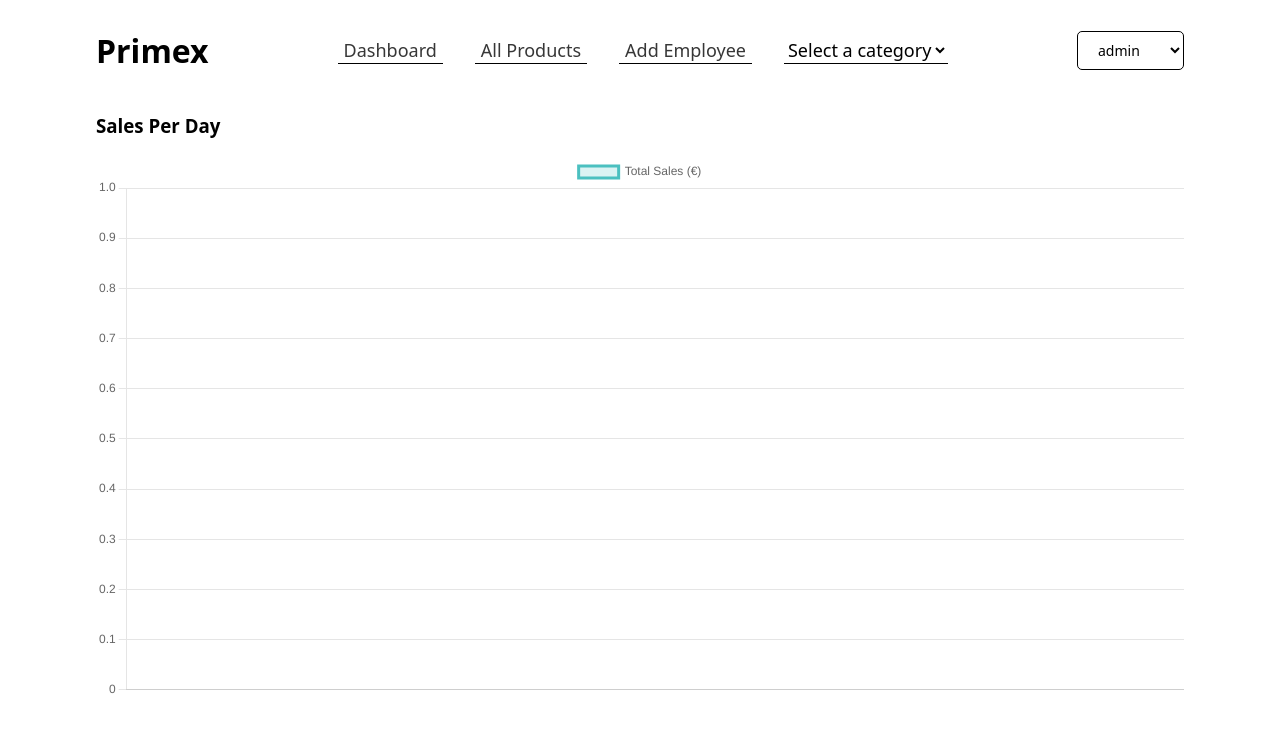
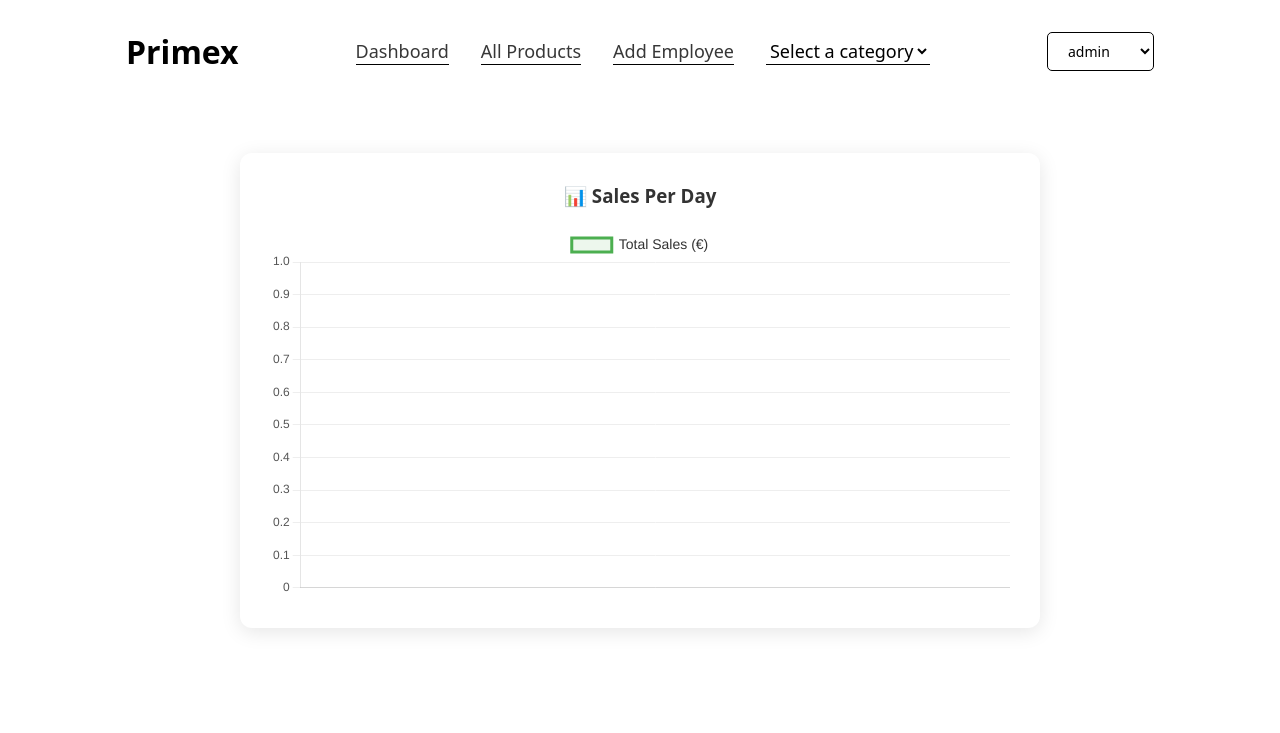
Before and after one commit to Bledioni/primexTech, a PHP site: page /dashboard.php in a window 1280 px wide. Shown: the top 733 px of the page. Run offline with PHP 8.4, Linux system fonts and the light colour scheme; the visitor is signed in with stand-in values (Sample User, id 1); data that the repository does not hold is empty.

```diff
--- a/admin/dashboard.php
+++ b/admin/dashboard.php
@@ -23,17 +23,55 @@ $sales = $stmt->fetchAll(PDO::FETCH_ASSOC);
 
 
 <!DOCTYPE html>
-<html>
+<html lang="en">
 <head>
+    <meta charset="UTF-8">
     <title>Sales Chart</title>
     <script src="https://cdn.jsdelivr.net/npm/chart.js"></script>
+    <link href="https://fonts.googleapis.com/css2?family=Inter:wght@400;600&display=swap" rel="stylesheet">
+    <style>
+        * {
+            box-sizing: border-box;
+            font-family: 'Inter', sans-serif;
+            margin: 0;
+            padding: 0;
+        }
+
+        body {
+            background-color: white;
+            padding: 30px;
+        }
+
+        .dashboard-container {
+            margin-top: 5rem;
+            max-width: 800px;
+            margin-inline: auto;
+            background-color: white;
+            padding: 30px;
+            border-radius: 12px;
+            box-shadow: 0 4px 20px rgba(0,0,0,0.1);
+        }
+
+        h3 {
+            text-align: center;
+            margin-bottom: 20px;
+            color: #333;
+        }
+
+        canvas {
+            max-width: 100%;
+            height: auto;
+        }
+    </style>
 </head>
 <body>
 
-    <?php require_once '../admin/adminNav.php' ?>
+    <?php require_once '../admin/adminNav.php'; ?>
 
-    <h3>Sales Per Day</h3>
-    <canvas id="salesChart" width="600" height="300"></canvas>
+    <div class="dashboard-container">
+        <h3>📊 Sales Per Day</h3>
+        <canvas id="salesChart"></canvas>
+    </div>
 
     <script>
         const sales = <?php echo json_encode($sales); ?>;
@@ -48,18 +86,48 @@ $sales = $stmt->fetchAll(PDO::FETCH_ASSOC);
                 datasets: [{
                     label: 'Total Sales (€)',
                     data: data,
-                    borderColor: 'rgb(75, 192, 192)',
-                    backgroundColor: 'rgba(75, 192, 192, 0.2)',
+                    borderColor: '#4CAF50',
+                    backgroundColor: 'rgba(76, 175, 80, 0.1)',
                     fill: true,
-                    tension: 0.1
+                    tension: 0.3,
+                    pointBackgroundColor: '#4CAF50',
+                    pointRadius: 4
                 }]
             },
             options: {
+                responsive: true,
+                plugins: {
+                    legend: {
+                        labels: {
+                            color: '#333',
+                            font: {
+                                size: 14
+                            }
+                        }
+                    }
+                },
                 scales: {
-                    y: { beginAtZero: true }
+                    y: {
+                        beginAtZero: true,
+                        ticks: {
+                            color: '#555'
+                        },
+                        grid: {
+                            color: '#eee'
+                        }
+                    },
+                    x: {
+                        ticks: {
+                            color: '#555'
+                        },
+                        grid: {
+                            color: '#eee'
+                        }
+                    }
                 }
             }
         });
     </script>
+
 </body>
 </html>
--- a/inc/dashBoradNavInc.php
+++ b/inc/dashBoradNavInc.php
@@ -57,7 +57,7 @@ document.addEventListener("DOMContentLoaded", function () {
         <h3>PrimexTech</h3>
         <div class="links">
             <a href="../display/dashBoard.php"><h3>Home</h3></a>
-            <a href="#"><h3>Contact</h3></a>
+            <a href="../inc/about.php"><h3>About</h3></a>
             <a href="#"><h3>Contact</h3></a>
         </div>
 
```
Also changed, not shown: display/css/about.css (added, +71 -0 lines), inc/about.php (added, +50 -0 lines), assets/photos/ActiveSallers.png (added), assets/photos/activeUsers.png (added), assets/photos/annualGross.png (added), assets/photos/monthlyProductSale.png (added), 1 other file.
